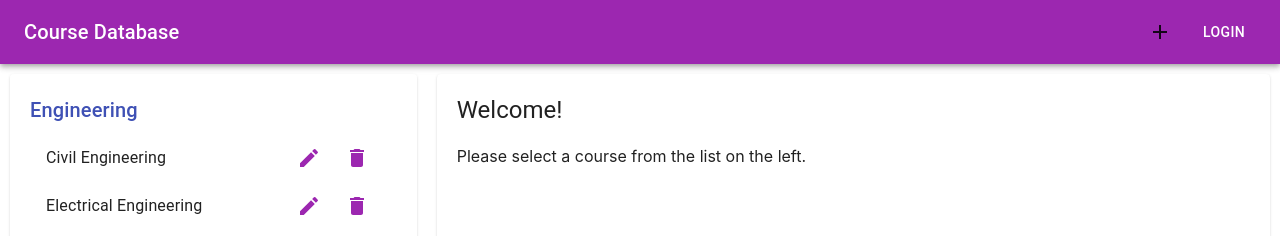
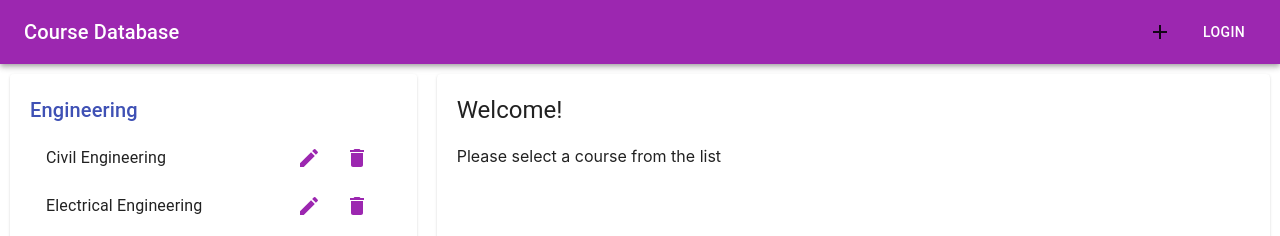
Before and after one commit to samuelbwambale/courses-APP, a React (Create React App) app: page / in a window 1280 px wide. Shown: the top 236 px of the page. Built offline with nearby package versions, Linux system fonts and the light colour scheme.

Commit message:
update courses page title

```diff
--- a/package.json
+++ b/package.json
@@ -9,7 +9,8 @@
     "react": "^16.8.6",
     "react-dom": "^16.8.6",
     "react-scripts": "3.0.1",
-    "tailwindcss": "^1.1.2"
+    "tailwindcss": "^1.1.2",
+    "yarn": "^1.21.1"
   },
   "scripts": {
     "start": "react-scripts start",
--- a/src/Components/Courses/index.js
+++ b/src/Components/Courses/index.js
@@ -39,7 +39,7 @@ export default ({
   course: {
     id,
     title = "Welcome!",
-    description = "Please select a course from the list on the left."
+    description = "Please select a course from the list"
   },
   onCourseDelete,
   onCourseEdit,
```
Also changed, not shown: 2 other files (tests, documents, lock files or other folders).
